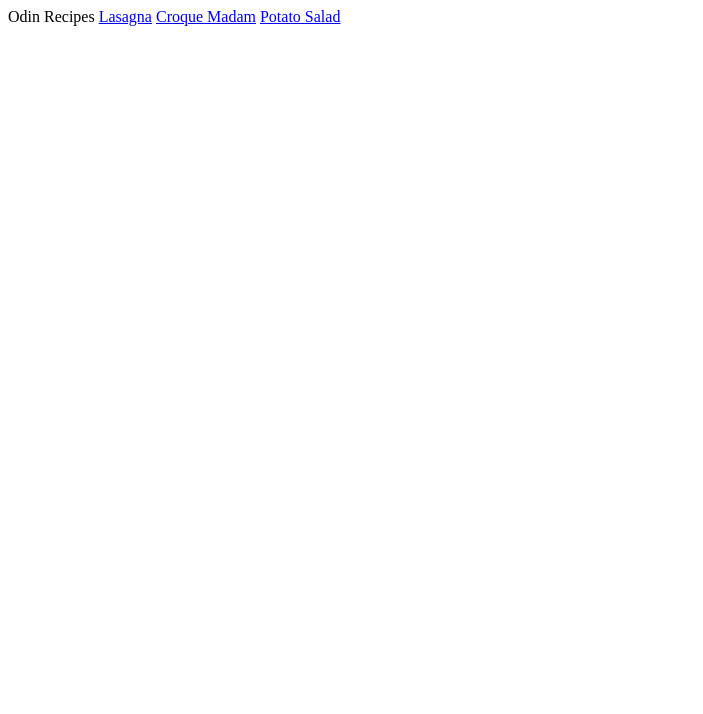
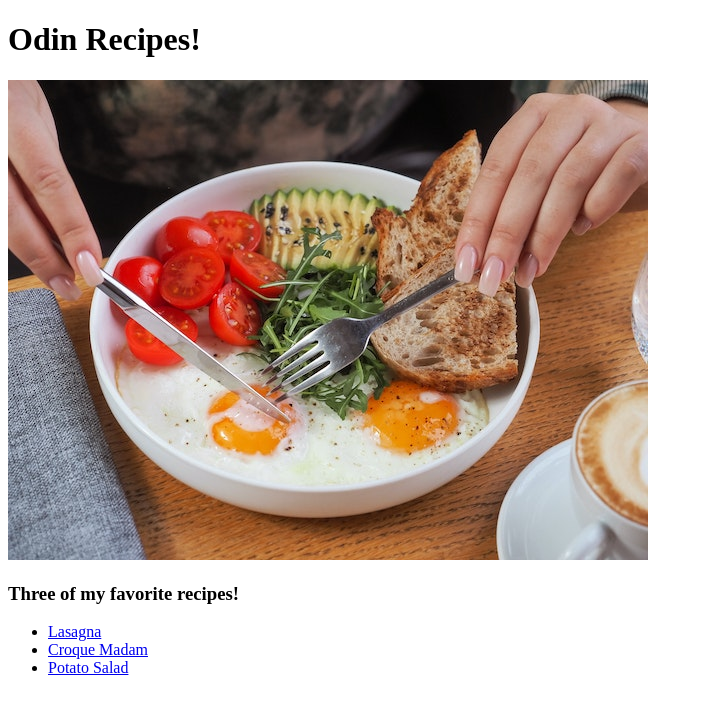
Before and after one commit to ChristoforosPsychas/odin-recipes, a plain HTML site: page index.html in a window 1280 px wide. Shown: the whole page, without its empty margins (0-703 px from the left). Drawn offline with Linux system fonts and the light colour scheme.

Commit message:
Add image, page title, and list, for index.html

```diff
--- a/index.html
+++ b/index.html
@@ -3,12 +3,16 @@
 <head>
     <meta charset="UTF-8">
     <meta name="viewport" content="width=device-width, initial-scale=1.0">
-    <title>Document</title>
+    <title>Odin Recipe Website</title>
 </head>
 <body>
-    <hi>Odin Recipes</hi>
-    <a href="./recipes/lasagna.html">Lasagna</a>
-    <a href="./recipes/croque-madame.html">Croque Madam</a>
-    <a href="./recipes/potato-salad.html">Potato Salad</a>
+    <h1>Odin Recipes!</h1>
+    <img src="images/pexels-nadin-sh-15514360-small.jpg" alt="a very nice brunch dish!">
+    <h3>Three of my favorite recipes!</h3>
+    <ul>
+        <li><a href="./recipes/lasagna.html">Lasagna</a></li>
+        <li><a href="./recipes/croque-madame.html">Croque Madam</a></li>
+        <li><a href="./recipes/potato-salad.html">Potato Salad</a></li>
+    </ul>
 </body>
 </html>
```
